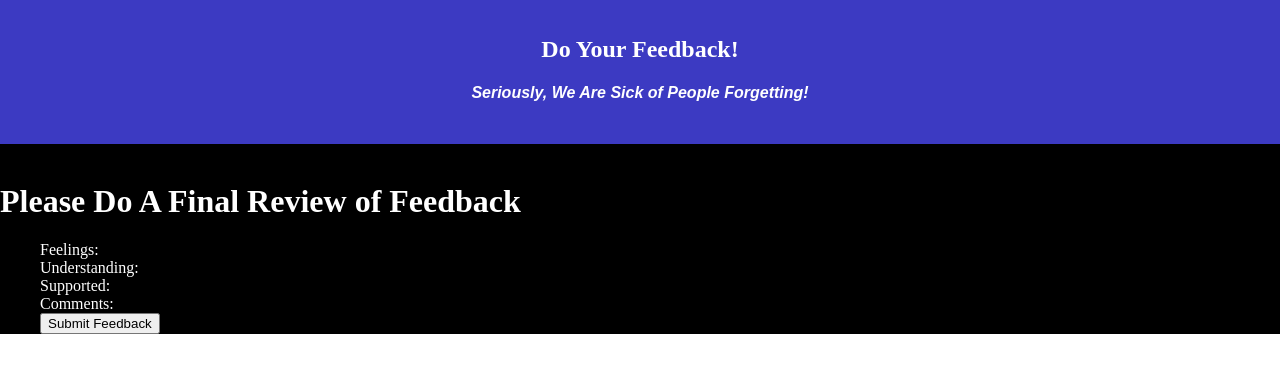
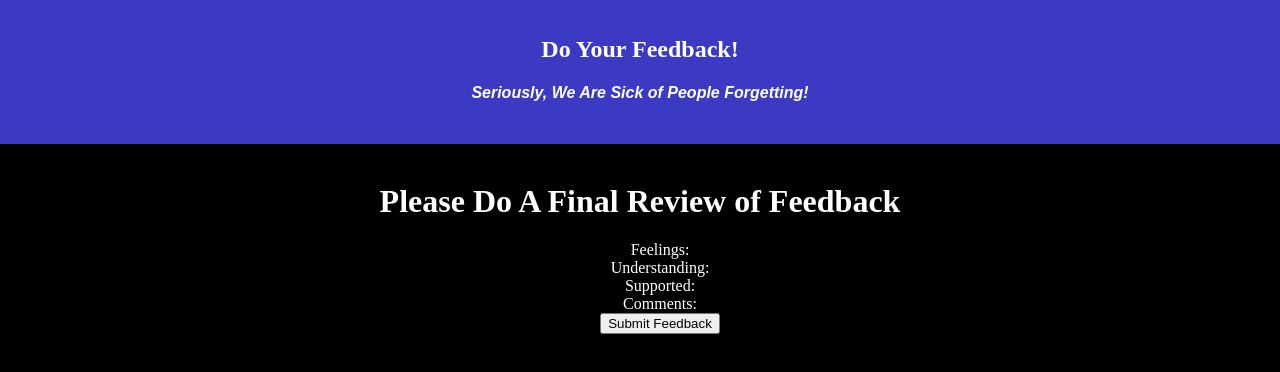
Before and after one commit to KingmanDouglass/feedback-form-weekend, a React (Create React App) app: page /#/final in a window 1280 px wide. Shown: the top 372 px of the page. Built offline with nearby package versions, Linux system fonts and the light colour scheme.

Commit message:
pulled down divs in final and thankyou

```diff
--- a/src/components/App/App.css
+++ b/src/components/App/App.css
@@ -41,10 +41,14 @@
 
 .final {
   background-color: black;
+  height: 800px;
+  text-align: center;
 }
 
 .thankyou {
   background-color: black;
+  height: 800px;
+  text-align: center;
 }
 
 .App-title {
```
